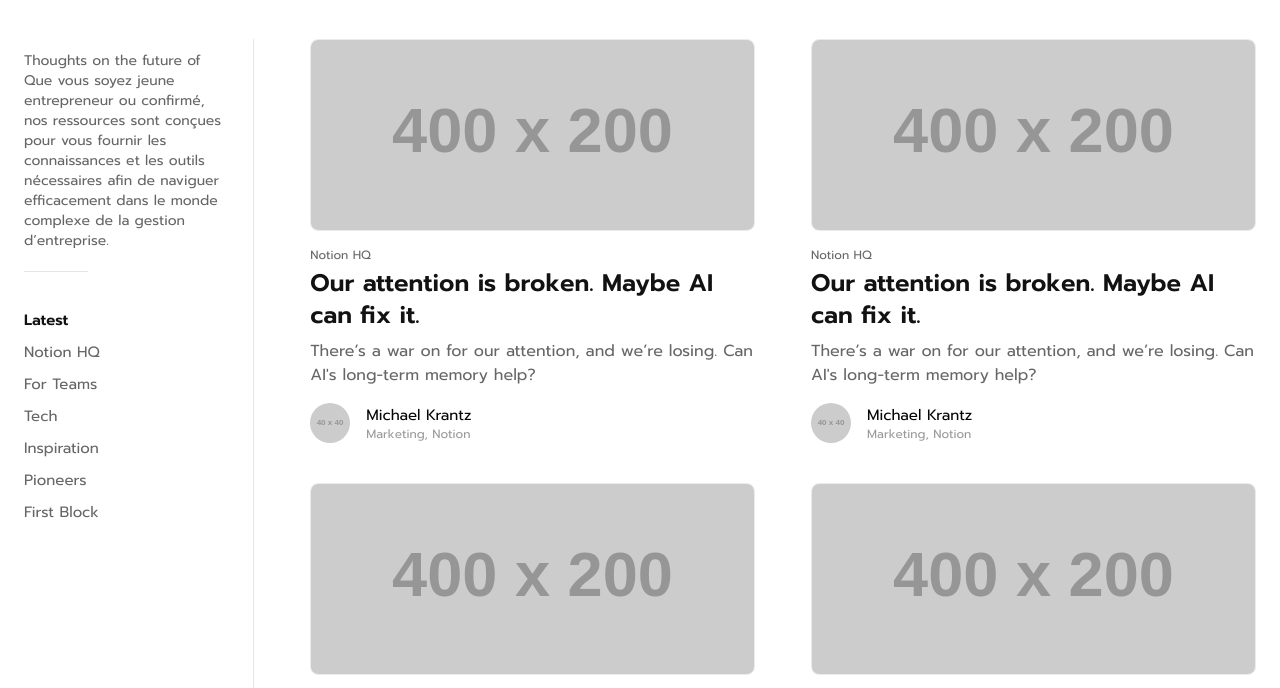
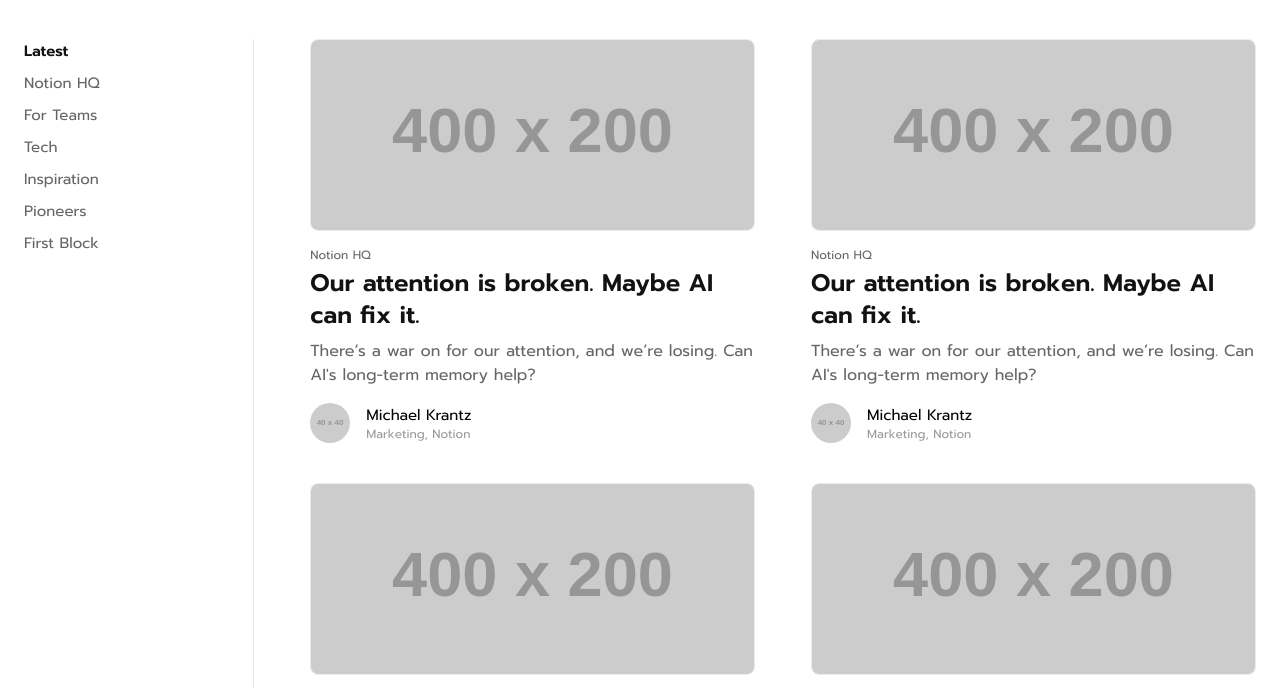
Before and after one commit to manikmt01/demo08, a website built with Vite: page blog.html in a window 1280 px wide. Shown: the part 73-761 px from the top of the page. Built offline with nearby package versions, Linux system fonts and the light colour scheme; placeholder pictures from the web are drawn by us.

Commit message:
blog page udpate

```diff
--- a/blog.html
+++ b/blog.html
@@ -101,13 +101,13 @@
       <div class="grid lg:grid-cols-9 grid-cols-1 gap-x-14">
         <!-- Sidebar -->
         <div class="lg:col-span-2 col-span-1 lg:border-r border-gray-200 lg:sticky lg:top-24 left-0 lg:h-[85vh]">
-
+          <!--
           <h2 class="font-normal lg:mb-4 mb-6 mt-3 text-[#0009] text-sm lg:max-w-[200px]">Thoughts on the future of Que
             vous soyez jeune entrepreneur ou confirmé, nos ressources sont conçues pour vous fournir les connaissances
             et les
             outils nécessaires afin de naviguer efficacement dans le monde complexe de la gestion d’entreprise.
           </h2>
-          <hr class="lg:my-5 pb-2 pt-2 border-[#0000001a] lg:w-16" />
+          <hr class="lg:my-5 pb-2 pt-2 border-[#0000001a] lg:w-16" /> -->
           <ul class=" flex lg:flex-col flex-row gap-x-5 gap-y-2 flex-wrap lg:mb-0 mb-7">
             <li><a href="#" class="text-[15px] text-[#121212] font-semibold hover:text-[#cf331f]">Latest</a></li>
             <li><a href="#" class="text-[15px] text-[#00000099] hover:text-[#cf331f]">Notion HQ</a></li>
```
